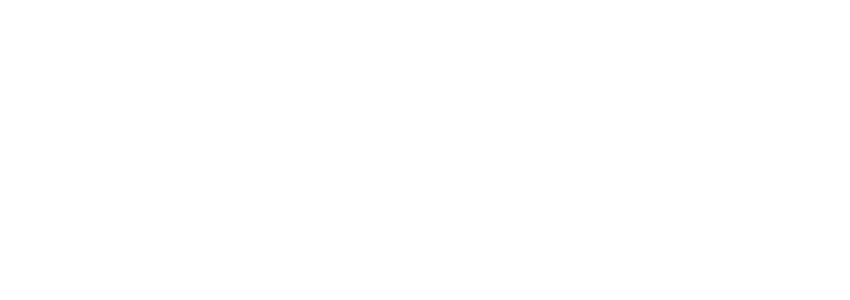
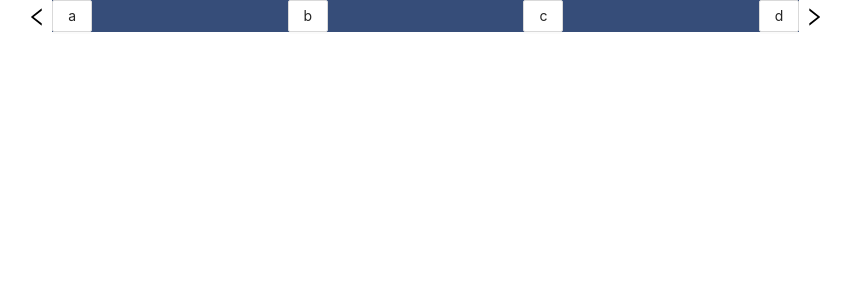
Before and after one commit to ryanjhkim/summerProject-frontend, a React (Create React App) app: page /restaurantPage in a window 1280 px wide. Shown: the top 300 px of the page, without its empty margins (161-1011 px from the left). Built offline with nearby package versions, Linux system fonts and the light colour scheme.

Commit message:
very basic category menu with arrows

```diff
--- a/package.json
+++ b/package.json
@@ -3,7 +3,6 @@
   "version": "0.1.0",
   "private": true,
   "dependencies": {
-    "@ant-design/icons": "^4.6.2",
     "@testing-library/jest-dom": "^5.11.4",
     "@testing-library/react": "^11.1.0",
     "@testing-library/user-event": "^12.1.10",
@@ -39,5 +38,8 @@
       "last 1 firefox version",
       "last 1 safari version"
     ]
+  },
+  "devDependencies": {
+    "@ant-design/icons": "^4.6.2"
   }
 }
--- a/src/App.js
+++ b/src/App.js
@@ -2,6 +2,7 @@
 import Home from "./components/Home";
 import About from "./components/About";
 import Restaurant from "./components/Restaurant";
+import RestaurantPage from "./components/RestaurantPage"
 import 'antd/dist/antd.css';
 
 
@@ -12,6 +13,7 @@
         <Route exact path="/"><Home/></Route>
         <Route path="/about"><About/></Route>
         <Route path="/restaurant"><Restaurant/></Route>
+        <Route path="/restaurantPage"><RestaurantPage /></Route>
       </Switch>
     </Router>
   );
--- /dev/null
+++ b/src/components/CategoryMenu.js
@@ -0,0 +1,30 @@
+import { Carousel, Button } from 'antd';
+import { LeftOutlined, RightOutlined } from '@ant-design/icons';
+import '../css/RestaurantPage.css'
+
+const CategoryMenu = ({ categoryList }) => {
+
+    const categories = categoryList.map(i =>
+            <div>
+
+            </div>
+        )
+
+    return (
+        <Carousel dots={false} arrows prevArrow={<LeftOutlined />} nextArrow={<RightOutlined />}>
+          <div>
+              <div class="contentStyle">
+                <Button>a</Button>
+                <Button>b</Button>
+                <Button>c</Button>
+                <Button>d</Button>
+              </div>
+          </div>
+          <div>
+            <h3 class="contentStyle">2</h3>
+          </div>
+        </Carousel>
+    )
+  }
+
+  export default CategoryMenu
--- a/src/components/RestaurantPage.js
+++ b/src/components/RestaurantPage.js
@@ -1,31 +1,19 @@
-import { Carousel } from 'antd';
+import CategoryMenu from './CategoryMenu'
+import { Col } from 'antd'
+import data from '../data/restaurantPageData.json'
 
-function onChange(a, b, c) {
-    console.log(a, b, c);
-  }
 
-  const contentStyle = {
-    height: '160px',
-    color: '#fff',
-    lineHeight: '160px',
-    textAlign: 'center',
-    background: '#364d79',
-  };
+const RestaurantPage = () => {
 
-  ReactDOM.render(
-    <Carousel afterChange={onChange}>
-      <div>
-        <h3 style={contentStyle}>1</h3>
-      </div>
-      <div>
-        <h3 style={contentStyle}>2</h3>
-      </div>
-      <div>
-        <h3 style={contentStyle}>3</h3>
-      </div>
-      <div>
-        <h3 style={contentStyle}>4</h3>
-      </div>
-    </Carousel>,
-    mountNode,
-  );
+  var categoryList = []
+  data.forEach(i => categoryList = categoryList.concat(i.category))
+  categoryList = [...new Set(categoryList)]
+
+  return (
+    <Col span={14} offset={4}>
+      <CategoryMenu categoryList={categoryList} />
+    </Col>
+  )
+}
+
+export default RestaurantPage
--- /dev/null
+++ b/src/css/RestaurantPage.css
@@ -0,0 +1,35 @@
+.contentStyle {
+    height: auto;
+    background: #364d79;
+    color: #fff;
+    display: flex;
+    justify-content: space-between;
+}
+
+.ant-carousel .slick-prev,
+.ant-carousel .slick-next {
+    display: block !important;
+    color: black !important;
+    font-size: 20px !important;
+}
+
+.ant-carousel .slick-prev::before,
+.ant-carousel .slick-prev::after {
+    content: '' !important;
+    color: black !important;
+    font-size: 20px !important;
+}
+
+.ant-carousel .slick-next::before,
+.ant-carousel .slick-next::after {
+    color: black !important;
+    content: '' !important;
+    font-size: 20px !important;
+}
+
+.ant-carousel .slick-prev:hover,
+.ant-carousel .slick-next:hover,
+.ant-carousel .slick-prev:focus,
+.ant-carousel .slick-next:focus {
+    color: black !important;
+}
```
Also changed, not shown: 1 other file (tests, documents, lock files or other folders).
